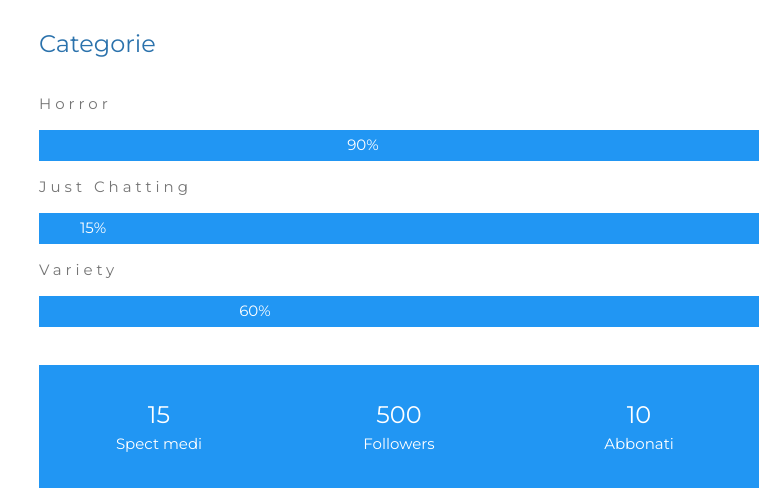
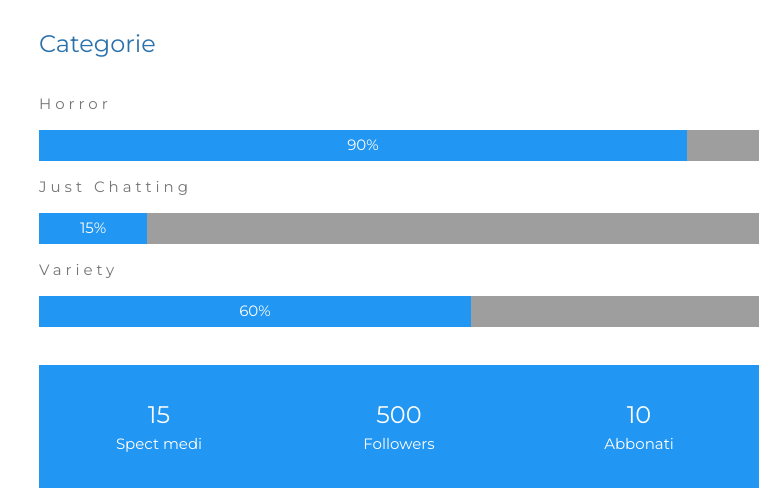
Before and after one commit to gattoinforno/gattoinforno.github.io, a plain HTML site: page index.html in a window 1280 px wide. Shown: the part 1240-1741 px from the top of the page, without its empty margins (497-1280 px from the left). Drawn offline with Linux system fonts and the light colour scheme.

Commit message:
nuova commit

```diff
--- a/index.html
+++ b/index.html
@@ -87,15 +87,15 @@ body, h1,h2,h3,h4,h5,h6 {font-family: "Montserrat", sans-serif}
 
     <h3 class="w3-padding-16">Categorie</h3>
     <p class="w3-wide">Horror</p>
-    <div class="w3-blue">
+    <div class="w3-grey">
       <div class="w3-container w3-center w3-padding-small w3-blue" style="width:90%">90%</div>
     </div>
     <p class="w3-wide">Just Chatting</p>
-    <div class="w3-blue">
+    <div class="w3-grey">
       <div class="w3-container w3-center w3-padding-small w3-blue" style="width:15%">15%</div>
     </div>
     <p class="w3-wide">Variety</p>
-    <div class="w3-blue">
+    <div class="w3-grey">
       <div class="w3-container w3-center w3-padding-small w3-blue" style="width:60%">60%</div>
     </div><br>
 
```
